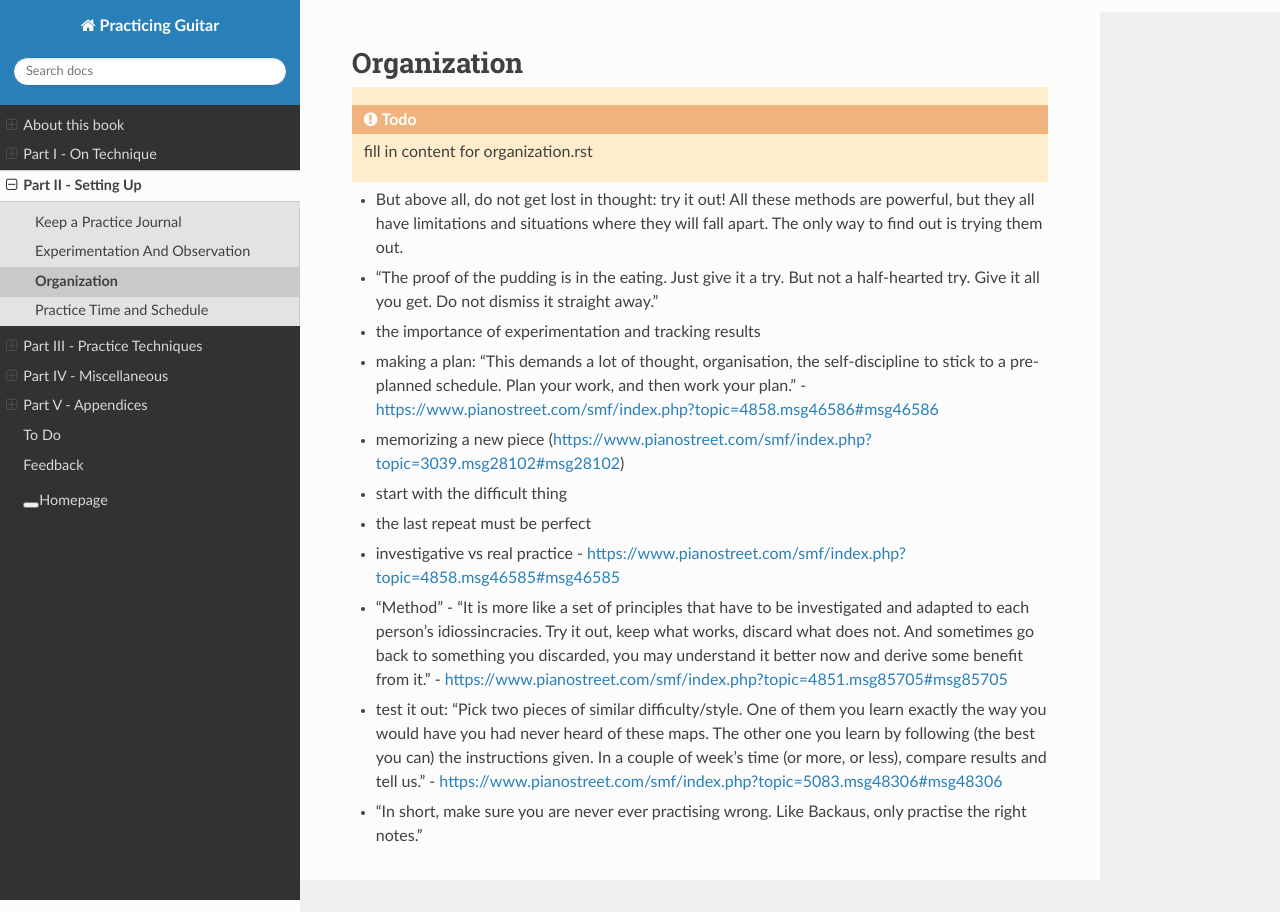
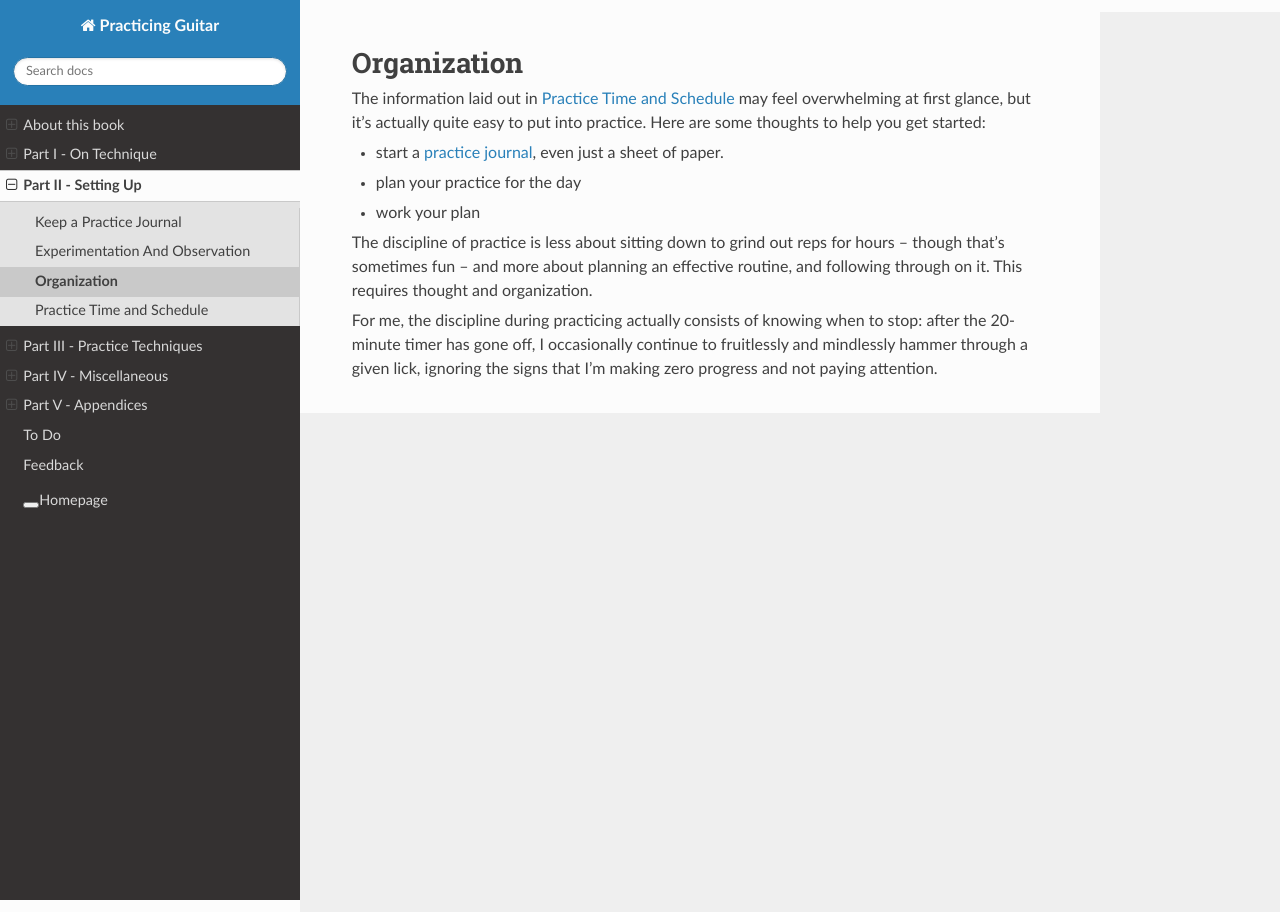
Before and after one commit to jzohrab/practicing-guitar, a Sphinx documentation site: the page built from docs/part-2-setting-up/organization.rst, in a window 1280 px wide. Built offline with Sphinx 7.4.7 and the Read the Docs theme 2.0.0, drawn with Linux system fonts in a browser that asks for light colours; a script that is not in the unit is left out.

Commit message:
Organization.

```diff
--- a/docs/part-2-setting-up/organization.rst
+++ b/docs/part-2-setting-up/organization.rst
@@ -1,26 +1,12 @@
 Organization
 ------------
 
-.. todo:: fill in content for organization.rst
+The information laid out in :ref:`time_and_schedule` may feel overwhelming at first glance, but it's actually quite easy to put into practice.  Here are some thoughts to help you get started:
 
-- But above all, do not get lost in thought: try it out! All these methods are powerful, but they all have limitations and situations where they will fall apart. The only way to find out is trying them out.
+* start a :ref:`practice journal <practice_journal>`, even just a sheet of paper.
+* plan your practice for the day
+* work your plan
 
-- "The proof of the pudding is in the eating. Just give it a try. But not a half-hearted try. Give it all you get. Do not dismiss it straight away."
+The discipline of practice is less about sitting down to grind out reps for hours -- though that's sometimes fun -- and more about planning an effective routine, and following through on it.  This requires thought and organization.
 
-- the importance of experimentation and tracking results
-
-- making a plan: "This demands a lot of thought, organisation, the self-discipline to stick to a pre-planned schedule. Plan your work, and then work your plan." - https://www.pianostreet.com/smf/index.php?topic=4858.msg46586#msg46586
-
-- memorizing a new piece (https://www.pianostreet.com/smf/index.php?topic=3039.msg28102#msg28102)
-
-- start with the difficult thing
-
-- the last repeat must be perfect
-
-- investigative vs real practice - https://www.pianostreet.com/smf/index.php?topic=4858.msg46585#msg46585
-
-- "Method" - "It is more like a set of principles that have to be investigated and adapted to each person's idiossincracies. Try it out, keep what works, discard what does not. And sometimes go back to something you discarded, you may understand it better now and derive some benefit from it." - https://www.pianostreet.com/smf/index.php?topic=4851.msg85705#msg85705
-
-- test it out: "Pick two pieces of similar difficulty/style. One of them you learn exactly the way you would have you had never heard of these maps. The other one you learn by following (the best you can) the instructions given. In a couple of week’s time (or more, or less), compare results and tell us." - https://www.pianostreet.com/smf/index.php?topic=5083.msg48306#msg48306
-
-- "In short, make sure you are never ever practising wrong. Like Backaus, only practise the right notes."
+For me, the discipline during practicing actually consists of knowing when to stop: after the 20-minute timer has gone off, I occasionally continue to fruitlessly and mindlessly hammer through a given lick, ignoring the signs that I'm making zero progress and not paying attention.
--- a/docs/part-3-techniques/_index.rst
+++ b/docs/part-3-techniques/_index.rst
@@ -9,6 +9,8 @@ Part III - Practice Techniques
 There’s a fair amount of material here, so take it bit by bit. You don’t need to read this thing from start to finish, take whatever sections interest you or seem applicable, and use them.
 
 - Yes, practice tricks, hands separate, etc. are done for a very limited time only for the purpose of thoroughly learning and ingraining the movements. Once you get that, you simply play and enjoy the piece. Practising is a temporary process to be get rid of as soon as possible.  - https://www.pianostreet.com/smf/index.php/topic,3561.msg31700.html#msg31700
+
+- "The proof of the pudding is in the eating. Just give it a try. But not a half-hearted try. Give it all you get. Do not dismiss it straight away."
 
 - But above all, do not get lost in thought: try it out! All these methods are powerful, but they all have limitations and situations where they will fall apart. The only way to find out is trying them out.
 
```
Also changed, not shown: docs/part-4-misc/stages-of-practice.rst (added, +12 -0 lines).
